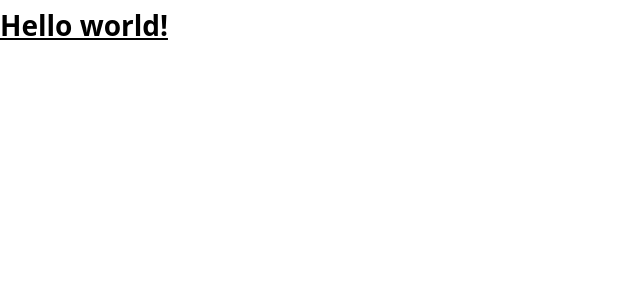
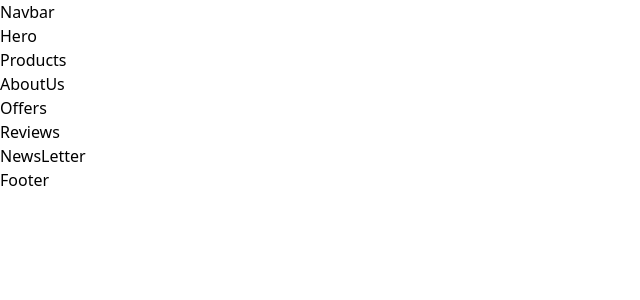
Before and after one commit to s-sajib/nike-tailwind, a React (Vite) app: page / in a window 1280 px wide. Shown: the top 300 px of the page, without its empty margins (0-640 px from the left). Built offline with nearby package versions, Linux system fonts and the light colour scheme.

Commit message:
setup: project sections setup

```diff
--- a/src/App.jsx
+++ b/src/App.jsx
@@ -1,5 +1,31 @@
 import "./app.css";
-
+import Footer from "./components/Footer";
+import Navbar from "./components/Navbar";
+import {
+  AboutUs,
+  Hero,
+  NewsLetter,
+  Offers,
+  Products,
+  Reviews,
+} from "./sections";
 export default function App() {
-  return <h1 className="text-3xl font-bold underline">Hello world!</h1>;
+  return (
+    <>
+      <nav>
+        <Navbar />
+      </nav>
+      <main>
+        <Hero />
+        <Products />
+        <AboutUs />
+        <Offers />
+        <Reviews />
+        <NewsLetter />
+      </main>
+      <footer>
+        <Footer />
+      </footer>
+    </>
+  );
 }
--- /dev/null
+++ b/src/components/Footer.jsx
@@ -0,0 +1,5 @@
+const Footer = () => {
+  return <div>Footer</div>;
+};
+
+export default Footer;
--- /dev/null
+++ b/src/components/Navbar.jsx
@@ -0,0 +1,5 @@
+const Navbar = () => {
+  return <div>Navbar</div>;
+};
+
+export default Navbar;
--- /dev/null
+++ b/src/sections/AboutUs.jsx
@@ -0,0 +1,5 @@
+const AboutUs = () => {
+  return <div>AboutUs</div>;
+};
+
+export default AboutUs;
--- /dev/null
+++ b/src/sections/ContactUs.jsx
@@ -0,0 +1,5 @@
+const ContactUs = () => {
+  return <div>ContactUs</div>;
+};
+
+export default ContactUs;
--- /dev/null
+++ b/src/sections/Hero.jsx
@@ -0,0 +1,5 @@
+const Hero = () => {
+  return <div>Hero</div>;
+};
+
+export default Hero;
--- /dev/null
+++ b/src/sections/NewsLetter.jsx
@@ -0,0 +1,5 @@
+const NewsLetter = () => {
+  return <div>NewsLetter</div>;
+};
+
+export default NewsLetter;
--- /dev/null
+++ b/src/sections/Offers.jsx
@@ -0,0 +1,5 @@
+const Offers = () => {
+  return <div>Offers</div>;
+};
+
+export default Offers;
--- /dev/null
+++ b/src/sections/Products.jsx
@@ -0,0 +1,5 @@
+const Products = () => {
+  return <div>Products</div>;
+};
+
+export default Products;
--- /dev/null
+++ b/src/sections/Reviews.jsx
@@ -0,0 +1,5 @@
+const Reviews = () => {
+  return <div>Reviews</div>;
+};
+
+export default Reviews;
--- /dev/null
+++ b/src/sections/index.js
@@ -0,0 +1,9 @@
+import AboutUs from "./AboutUs";
+import ContactUs from "./ContactUs";
+import Hero from "./Hero";
+import NewsLetter from "./NewsLetter";
+import Offers from "./Offers";
+import Products from "./Products";
+import Reviews from "./Reviews";
+
+export { AboutUs, ContactUs, Hero, NewsLetter, Offers, Products, Reviews };
```
Also changed, not shown: src/constants/index.js (added).
